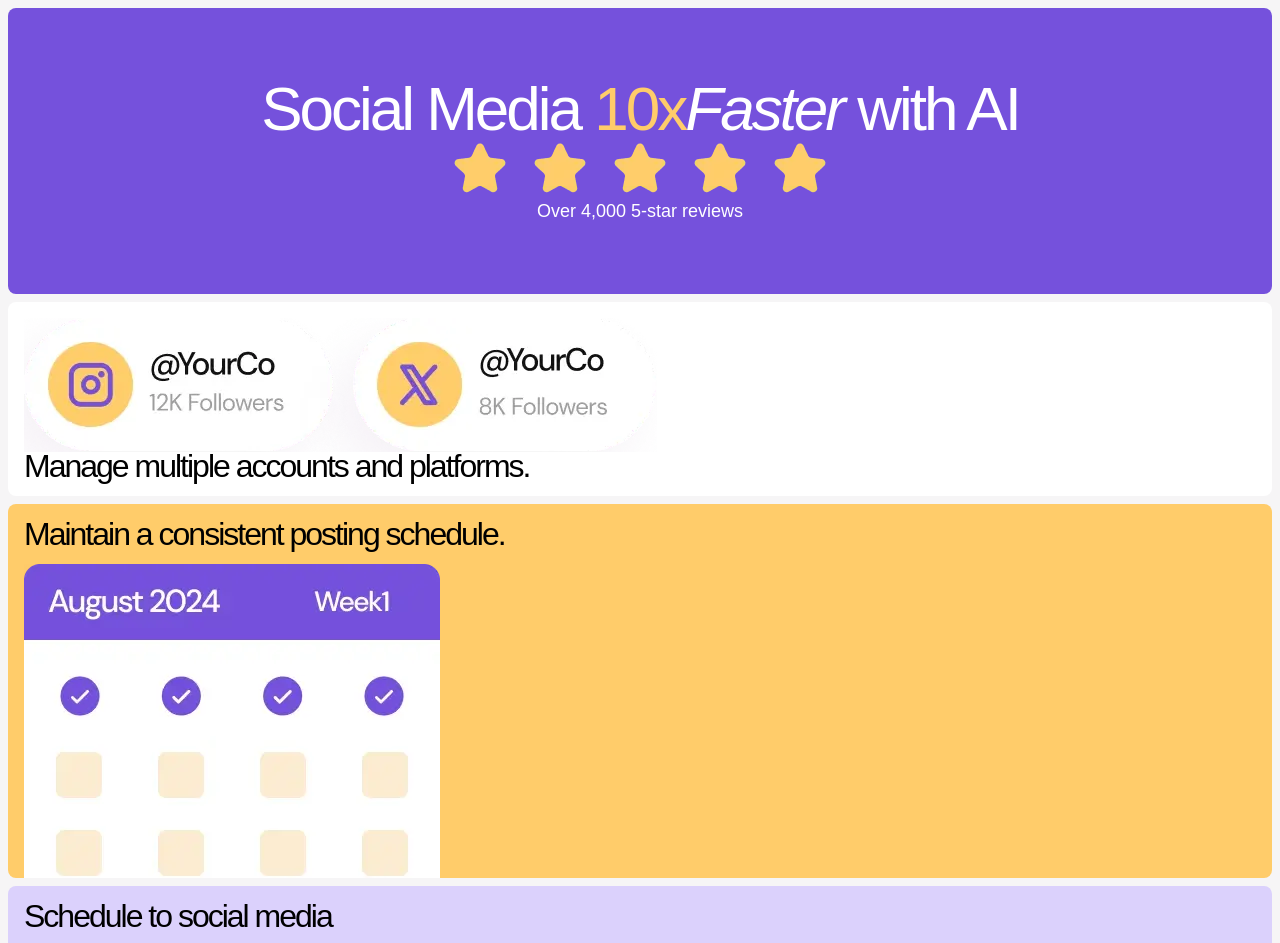
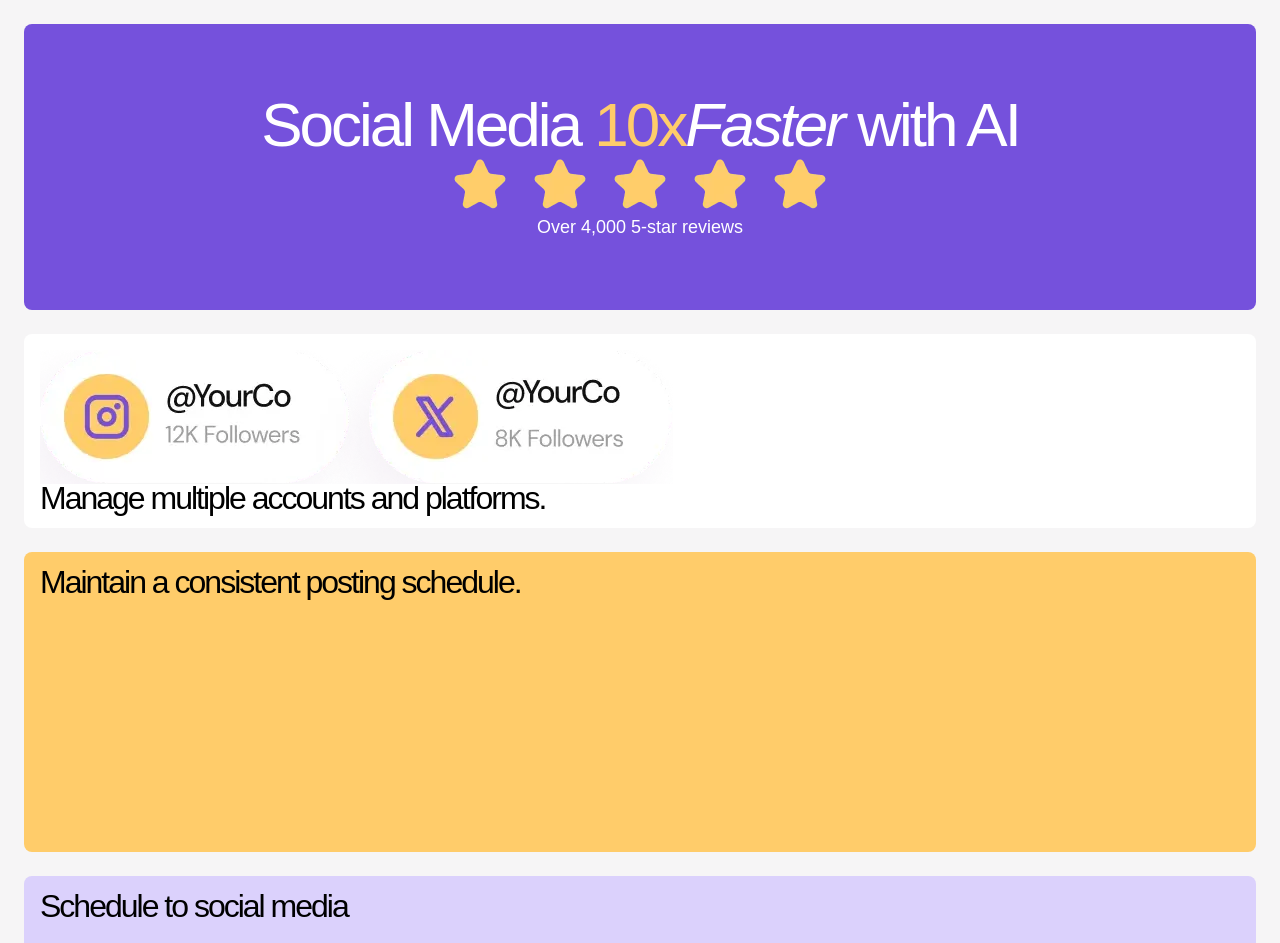
Before and after one commit to timshandrew/bento-grid, a React (Vite) app: page / in a window 1280 px wide. Shown: the top 943 px of the page. Built offline with nearby package versions, Linux system fonts and the light colour scheme; a web font is replaced by a local one.

Commit message:
begin creating grid

```diff
--- a/src/App.jsx
+++ b/src/App.jsx
@@ -1,6 +1,6 @@
 import fiveStarsImg from "./assets/images/illustration-five-stars.webp";
 import multiplePathsImg from "./assets/images/illustration-multiple-platforms.webp";
-import consistent from "./assets/images/illustration-consistent-schedule.webp";
+import consistentImg from "./assets/images/illustration-consistent-schedule.webp";
 import scheduleImg from "./assets/images/illustration-schedule-posts.webp";
 import growthImg from "./assets/images/illustration-grow-followers.webp";
 import audienceImg from "./assets/images/illustration-audience-growth.webp";
@@ -9,8 +9,8 @@ import aiContentImg from "./assets/images/illustration-ai-content.webp";
 
 function App() {
   return (
-    <div>
-      <div className="m-1 flex flex-col place-items-center rounded-lg bg-purple-500 p-9 text-white">
+    <div className="m-3 grid gap-3">
+      <div className="flex flex-col place-items-center rounded-lg bg-purple-500 p-9 text-white">
         <h1 className="text-preset-1 text-center">
           Social Media <span className="text-yellow-500">10x</span>
           <span className="italic">Faster</span> with AI
@@ -21,21 +21,23 @@ function App() {
         </span>
       </div>
 
-      <div className="m-1 rounded-lg bg-white p-2">
+      <div className="rounded-lg bg-white p-2">
         <img src={multiplePathsImg} />
         <h1 className="text-preset-3">
           Manage multiple accounts and platforms.
         </h1>
       </div>
 
-      <div className="m-1 rounded-lg bg-yellow-500 p-2 pb-0">
+      <div className="rounded-lg bg-yellow-500 p-2 pb-0">
         <h1 className="text-preset-3 mb-2">
           Maintain a consistent posting schedule.
         </h1>
-        <img src={consistent} />
+        <div
+          className={`ms-auto h-17 w-full bg-no-repeat md:h-30 bg-[url(${consistentImg})] bg-clip bg-auto`}
+        />
       </div>
 
-      <div className="m-1 rounded-lg bg-purple-100 p-2">
+      <div className="rounded-lg bg-purple-100 p-2">
         <h1 className="text-preset-3 mb-3">Schedule to social media</h1>
         <img className="mb-3" src={scheduleImg} />
         <span className="text-preset-4 font-dm-sans-reg block text-center">
```
